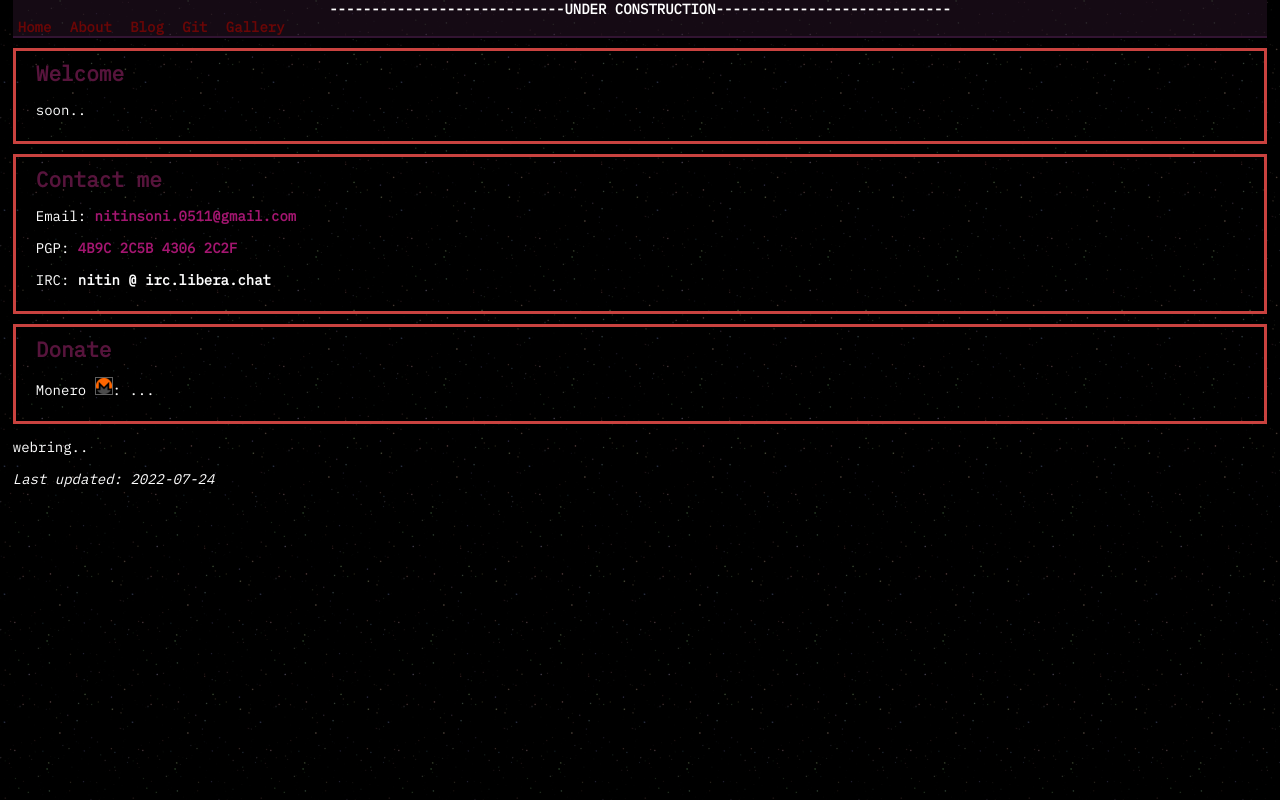
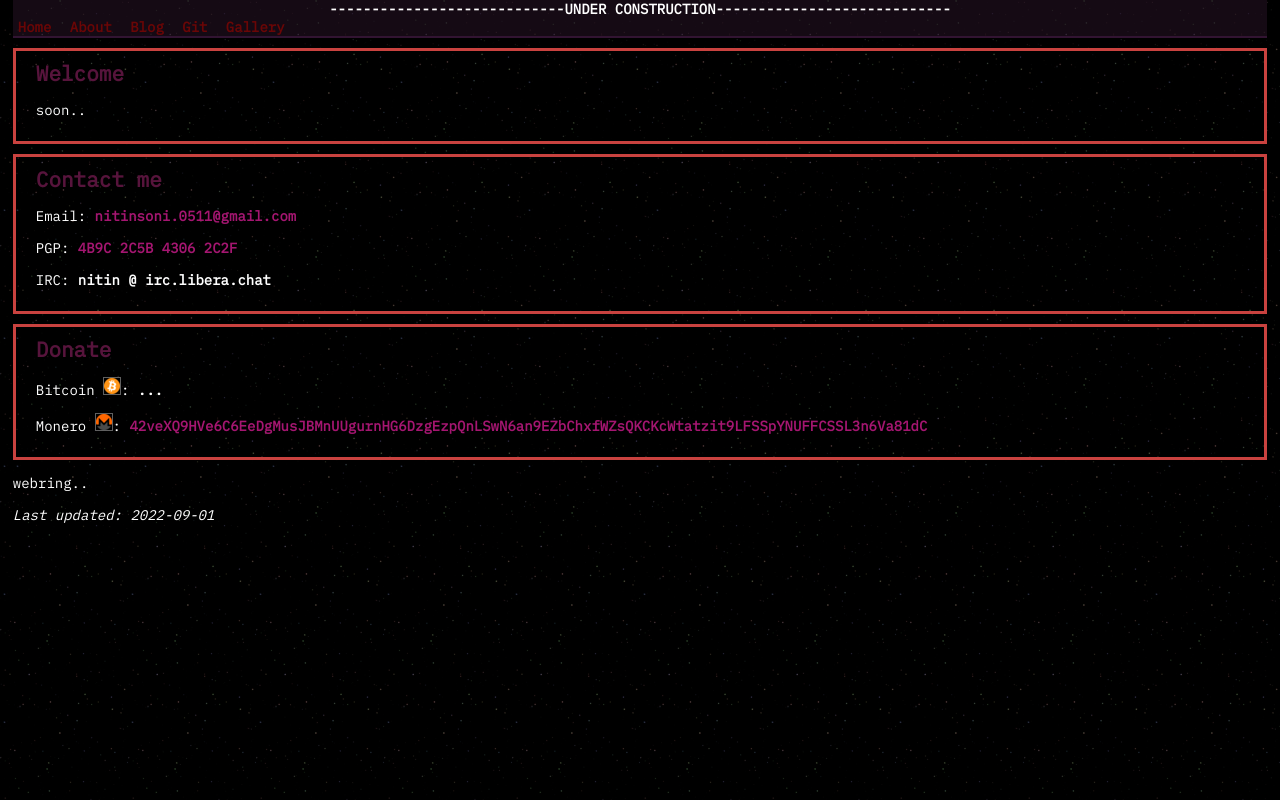
Before and after one commit to nit511/nit511.github.io, a plain HTML site: page index.html in a window 1280 px wide. Drawn offline with Linux system fonts and the light colour scheme.

Commit message:
add monero address and some other tweaks

```diff
--- a/css/style.css
+++ b/css/style.css
@@ -35,6 +35,9 @@ p{
     margin: 14px 0;
     max-width: 70%;
 }
+.donate p{
+    max-width: 100%;
+}
 img{
     border: 1px solid #606060;
 }
@@ -57,6 +60,6 @@ header a:hover{
     margin-bottom: 10px;
     padding: 8px 20px;
 }
-.contact span{
+span{
     font-weight: bold;
 }
--- a/index.html
+++ b/index.html
@@ -23,18 +23,19 @@
         </div>
         <div class="contact box">
             <h2>Contact me</h2>
-            <p>Email: <a href="mailto:nitinsoni.0511@gmail.com" target="_blank">nitinsoni.0511@gmail.com</a></p>
-            <p>PGP: <a href="assets/key.txt">4B9C 2C5B 4306 2C2F</a></p>
+            <p>Email: <a href="mailto:nitinsoni.0511@gmail.com">nitinsoni.0511@gmail.com</a></p>
+            <p>PGP: <a href="assets/key.txt" target="_blank">4B9C 2C5B 4306 2C2F</a></p>
             <p>IRC: <span>nitin @ irc.libera.chat</span></p>
         </div>
         <div class="donate box">
             <h2>Donate</h2>
-            <p>Monero <img src="images/monero_logo.png">: <span>...</span></p>
+            <p>Bitcoin <img src="images/bitcoin_logo.png" alt="bitcoin_logo">: <span>...</span></p>
+            <p>Monero <img src="images/monero_logo.png" alt="monero_logo">: <a href="monero:42veXQ9HVe6C6EeDgMusJBMnUUgurnHG6DzgEzpQnLSwN6an9EZbChxfWZsQKCKcWtatzit9LFSSpYNUFFCSSL3n6Va81dC">42veXQ9HVe6C6EeDgMusJBMnUUgurnHG6DzgEzpQnLSwN6an9EZbChxfWZsQKCKcWtatzit9LFSSpYNUFFCSSL3n6Va81dC</a></p>
         </div>
     </main>
     <footer>
         <p>webring..</p>
-        <i>Last updated: 2022-07-24</i>
+        <i>Last updated: 2022-09-01</i>
     </footer>
 </body>
 </html>
```
Also changed, not shown: images/bitcoin_logo.png (added).
